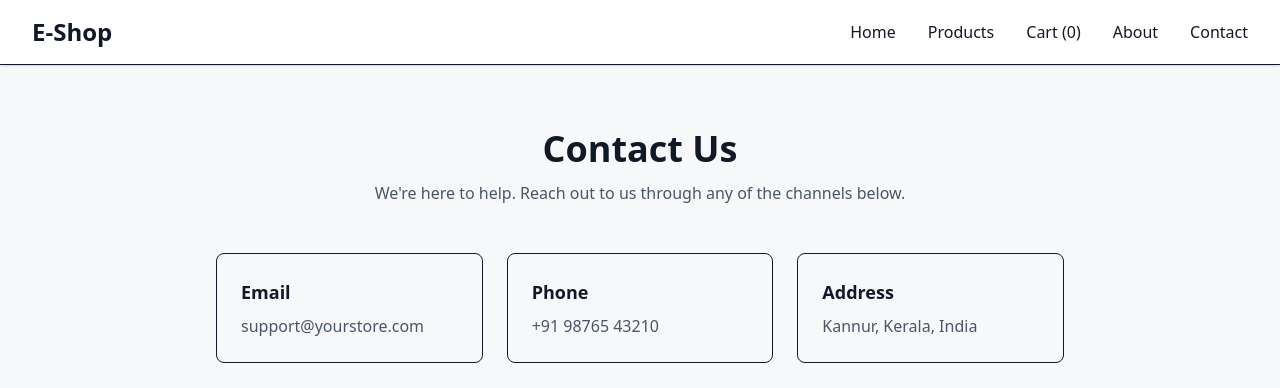
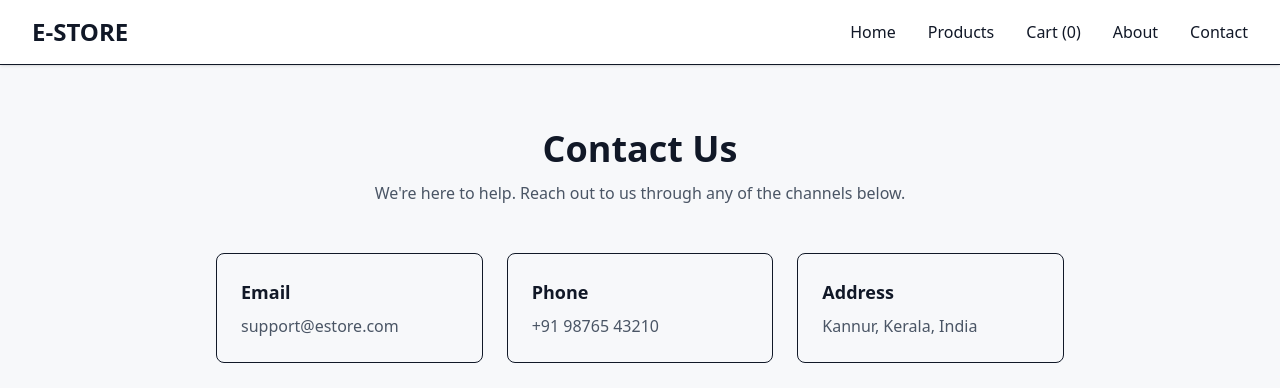
Before and after one commit to Abhaydev-k/ecommerce-app-router, a Next.js app: page /contact in a window 1280 px wide. Shown: the top 388 px of the page. Built offline with nearby package versions, Linux system fonts and the light colour scheme.

Commit message:
Updated contact page, navbar and UI improvements

```diff
--- a/app/contact/page.jsx
+++ b/app/contact/page.jsx
@@ -15,7 +15,7 @@ export default function Contact() {
             Email
           </h2>
           <p className="text-gray-600">
-            support@yourstore.com
+            support@estore.com
           </p>
         </div>
 
--- a/components/Navbar.jsx
+++ b/components/Navbar.jsx
@@ -15,7 +15,7 @@ export default function Navbar() {
     >
       <div className="max-w-7xl mx-auto flex justify-between items-center px-8 py-4">
         <h1 className="font-bold text-2xl">
-          E-Shop
+         E-STORE
         </h1>
 
         <div className="flex gap-8 font-medium">
```
Also changed, not shown: components/SectionTitle.jsx (deleted).
